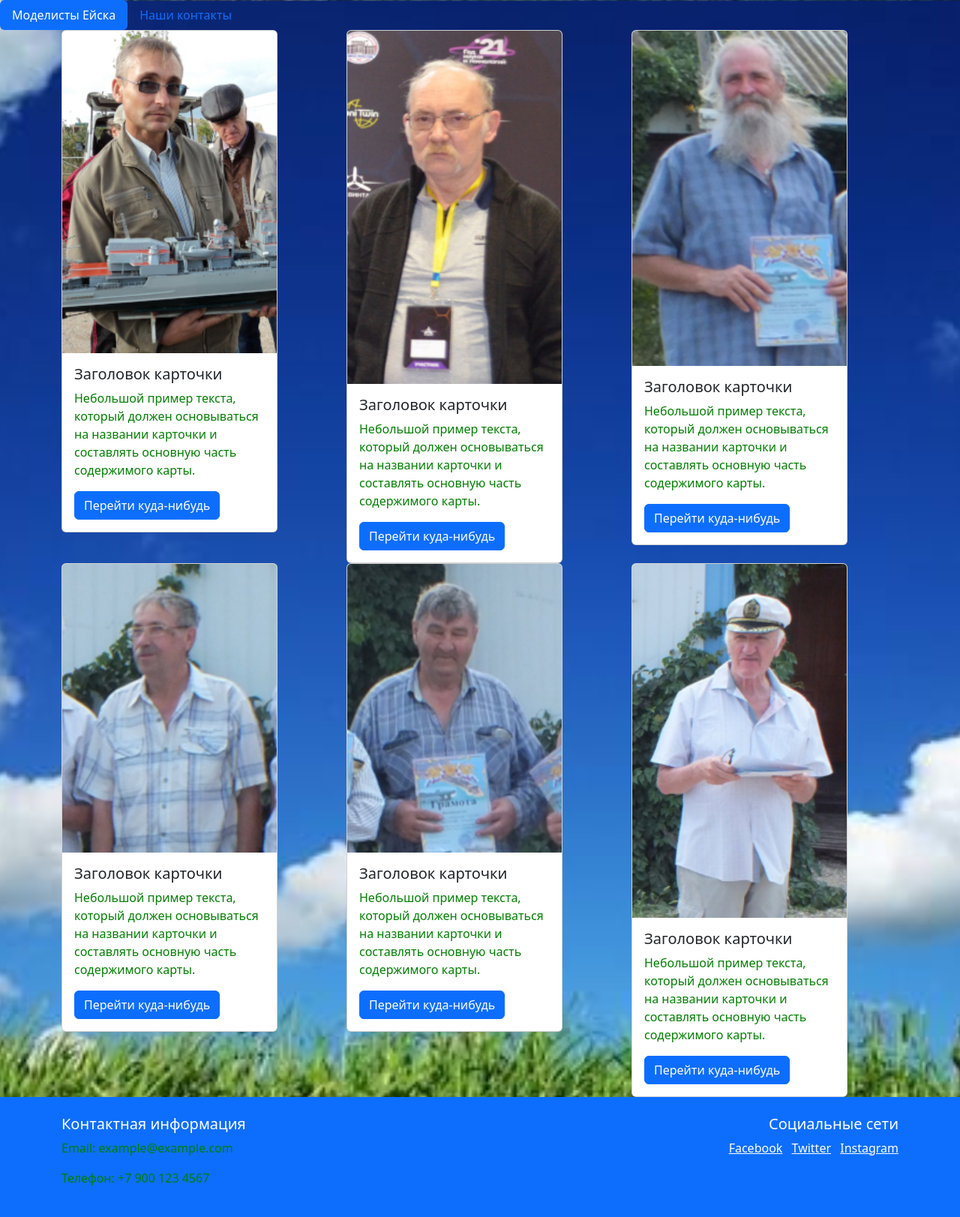
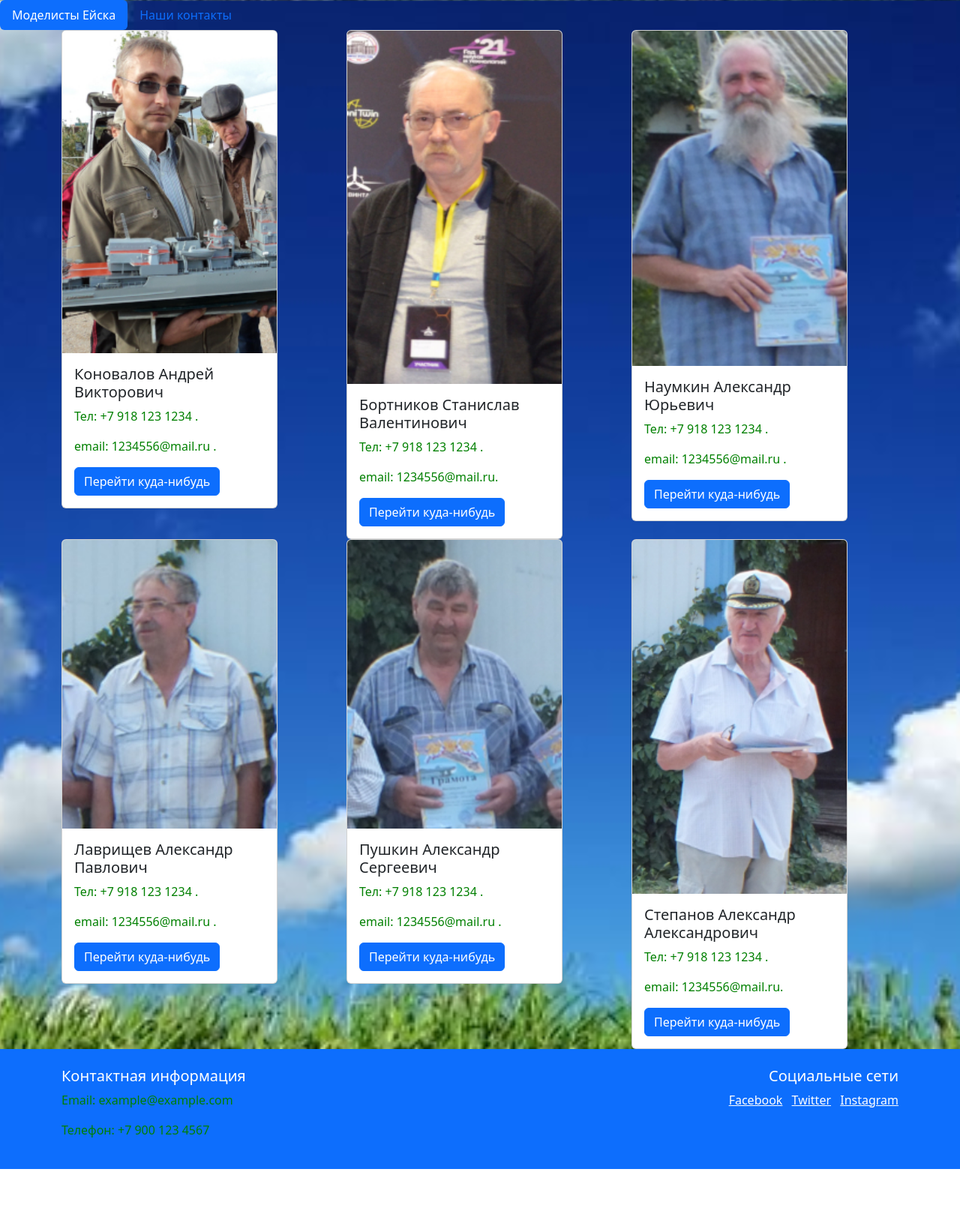
Before and after one commit to Mikivannah/LESSONE_VD05_DZ, a Flask app: page /person/ in a window 1280 px wide. Shown: the whole page at 75% size. After the commit the page ends 1559 px from the top, so only its background shows below. Run offline with Flask 3, Linux system fonts and the light colour scheme.

Commit message:
add new code

```diff
--- a/templates/about.html
+++ b/templates/about.html
@@ -12,8 +12,9 @@
                          <div class="card" style="width: 18rem;">
                            <img src="../static/image/b1.jpg" class="card-img-top" alt="...">
                            <div class="card-body">
-                             <h5 class="card-title">Заголовок карточки</h5>
-                             <p class="card-text">Небольшой пример текста, который должен основываться на названии карточки и составлять основную часть содержимого карты.</p>
+                             <h5 class="card-title">Коновалов Андрей Викторович</h5>
+                             <p class="card-text">Тел: +7 918 123 1234 .</p>
+                              <p class="card-text">email:  1234556@mail.ru  .</p>
                              <a href="#" class="btn btn-primary">Перейти куда-нибудь</a>
                            </div>
                          </div>
@@ -22,8 +23,9 @@
                          <div class="card" style="width: 18rem;">
                             <img src="../static/image/b55.jpg" class="card-img-top" alt="...">
                             <div class="card-body">
-                              <h5 class="card-title">Заголовок карточки</h5>
-                              <p class="card-text">Небольшой пример текста, который должен основываться на названии карточки и составлять основную часть содержимого карты.</p>
+                              <h5 class="card-title">Бортников Станислав Валентинович</h5>
+                               <p class="card-text">Тел: +7 918 123 1234 .</p>
+                              <p class="card-text">email:  1234556@mail.ru.</p>
                               <a href="#" class="btn btn-primary">Перейти куда-нибудь</a>
                             </div>
                          </div>
@@ -32,8 +34,9 @@
                          <div class="card" style="width: 18rem;">
                              <img src="../static/image/b22.jpg" class="card-img-top" alt="...">
                              <div class="card-body">
-                                <h5 class="card-title">Заголовок карточки</h5>
-                                <p class="card-text">Небольшой пример текста, который должен основываться на названии карточки и составлять основную часть содержимого карты.</p>
+                                <h5 class="card-title">Наумкин Александр Юрьевич</h5>
+                                 <p class="card-text">Тел: +7 918 123 1234 .</p>
+                                 <p class="card-text">email:  1234556@mail.ru .</p>
                                 <a href="#" class="btn btn-primary">Перейти куда-нибудь</a>
                              </div>
                          </div>
@@ -42,8 +45,9 @@
                          <div class="card" style="width: 18rem;">
                              <img src="../static/image/b44.jpg" class="card-img-top" alt="...">
                              <div class="card-body">
-                                <h5 class="card-title">Заголовок карточки</h5>
-                                <p class="card-text">Небольшой пример текста, который должен основываться на названии карточки и составлять основную часть содержимого карты.</p>
+                                <h5 class="card-title">Лаврищев Александр Павлович</h5>
+                                 <p class="card-text">Тел: +7 918 123 1234 .</p>
+                              <p class="card-text">email:  1234556@mail.ru .</p>
                                 <a href="#" class="btn btn-primary">Перейти куда-нибудь</a>
                              </div>
                          </div>
@@ -52,8 +56,9 @@
                          <div class="card" style="width: 18rem;">
                              <img src="../static/image/b33.jpg" class="card-img-top" alt="...">
                              <div class="card-body">
-                                <h5 class="card-title">Заголовок карточки</h5>
-                                <p class="card-text">Небольшой пример текста, который должен основываться на названии карточки и составлять основную часть содержимого карты.</p>
+                                <h5 class="card-title">Пушкин Александр Сергеевич</h5>
+                                 <p class="card-text">Тел: +7 918 123 1234 .</p>
+                                 <p class="card-text">email:  1234556@mail.ru .</p>
                                 <a href="#" class="btn btn-primary">Перейти куда-нибудь</a>
                              </div>
                          </div>
@@ -62,8 +67,9 @@
                          <div class="card" style="width: 18rem;">
                              <img src="../static/image/b77.jpg" class="card-img-top" alt="...">
                              <div class="card-body">
-                                <h5 class="card-title">Заголовок карточки</h5>
-                                <p class="card-text">Небольшой пример текста, который должен основываться на названии карточки и составлять основную часть содержимого карты.</p>
+                                <h5 class="card-title">Степанов Александр Александрович</h5>
+                                 <p class="card-text">Тел: +7 918 123 1234 .</p>
+                                 <p class="card-text">email:  1234556@mail.ru.</p>
                                 <a href="#" class="btn btn-primary">Перейти куда-нибудь</a>
                              </div>
                          </div>
```
